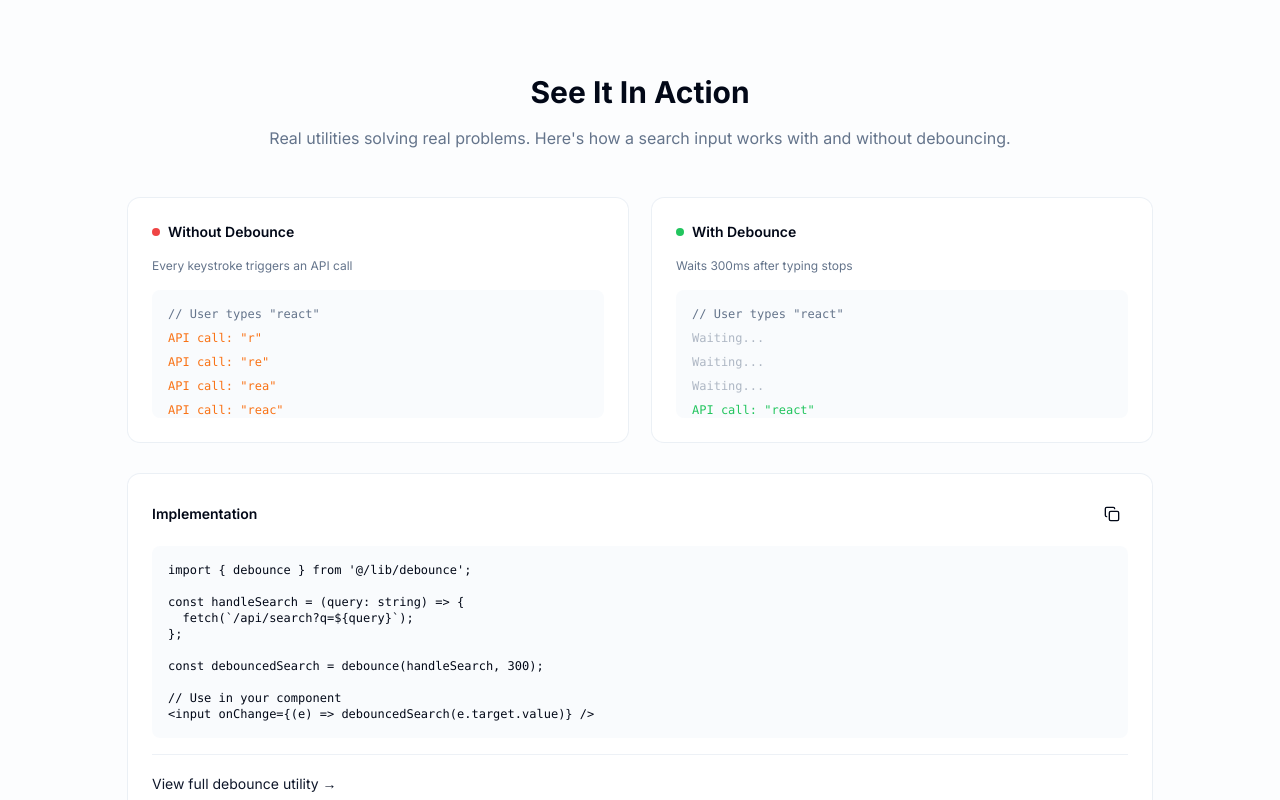
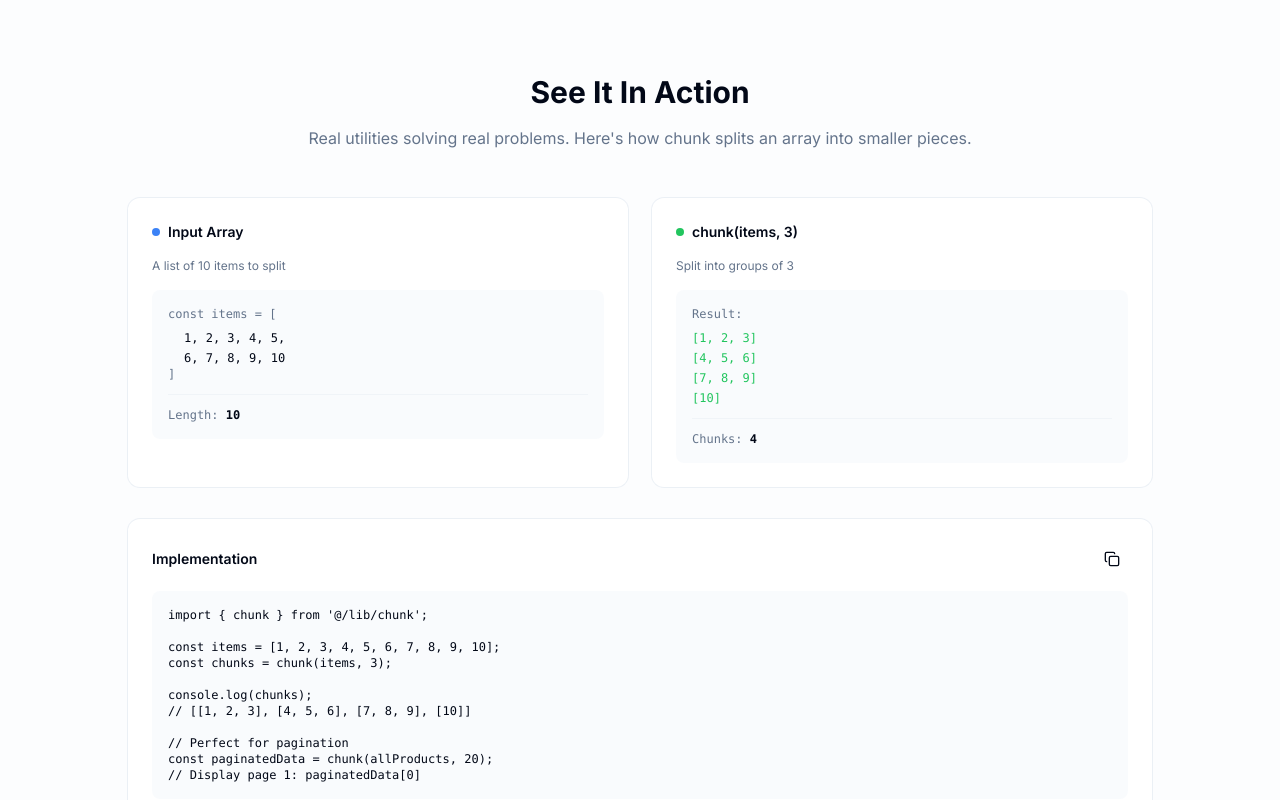
Before and after one commit to wiesnerbernard/fragmen, a Next.js app in the folder apps/web/: page / in a window 1280 px wide. Shown: the part 840-1640 px from the top of the page. Built offline with nearby package versions, Linux system fonts and the light colour scheme.

Commit message:
Replace debounce with chunk in 'See It In Action' section
Uses chunk utility as a clearer visual example - shows input array splitting into groups with immediate, easy-to-understand transformation and practical pagination use case.

```diff
--- a/apps/web/app/page.tsx
+++ b/apps/web/app/page.tsx
@@ -78,46 +78,52 @@ export default function HomePage() {
           <div className="mx-auto max-w-5xl">
             <h2 className="text-3xl font-bold mb-4 text-center">See It In Action</h2>
             <p className="text-center text-muted-foreground mb-12">
-              Real utilities solving real problems. Here&apos;s how a search input works with and without debouncing.
+              Real utilities solving real problems. Here&apos;s how chunk splits an array into smaller pieces.
             </p>
 
             <div className="grid md:grid-cols-2 gap-6">
-              {/* Without Debounce */}
+              {/* Input */}
               <div className="rounded-xl bg-background p-6 ring-1 ring-border/60">
                 <div className="flex items-center gap-2 mb-4">
-                  <div className="h-2 w-2 rounded-full bg-red-500"></div>
-                  <h3 className="font-semibold text-sm">Without Debounce</h3>
+                  <div className="h-2 w-2 rounded-full bg-blue-500"></div>
+                  <h3 className="font-semibold text-sm">Input Array</h3>
                 </div>
                 <p className="text-xs text-muted-foreground mb-4">
-                  Every keystroke triggers an API call
+                  A list of 10 items to split
                 </p>
-                <div className="rounded-lg bg-secondary/40 p-4 font-mono text-xs space-y-2 h-32 overflow-y-auto">
-                  <div className="text-muted-foreground">// User types "react"</div>
-                  <div className="text-orange-500">API call: "r"</div>
-                  <div className="text-orange-500">API call: "re"</div>
-                  <div className="text-orange-500">API call: "rea"</div>
-                  <div className="text-orange-500">API call: "reac"</div>
-                  <div className="text-orange-500">API call: "react"</div>
-                  <div className="text-red-500 mt-2 font-semibold">5 API calls made</div>
+                <div className="rounded-lg bg-secondary/40 p-4 font-mono text-xs">
+                  <div className="text-muted-foreground mb-2">const items = [</div>
+                  <div className="pl-4 space-y-1">
+                    <div className="text-foreground">1, 2, 3, 4, 5,</div>
+                    <div className="text-foreground">6, 7, 8, 9, 10</div>
+                  </div>
+                  <div className="text-muted-foreground">]</div>
+                  <div className="mt-3 pt-3 border-t border-border/40 text-muted-foreground">
+                    Length: <span className="text-foreground font-semibold">10</span>
+                  </div>
                 </div>
               </div>
 
-              {/* With Debounce */}
+              {/* Output */}
               <div className="rounded-xl bg-background p-6 ring-1 ring-border/60">
                 <div className="flex items-center gap-2 mb-4">
                   <div className="h-2 w-2 rounded-full bg-green-500"></div>
-                  <h3 className="font-semibold text-sm">With Debounce</h3>
+                  <h3 className="font-semibold text-sm">chunk(items, 3)</h3>
                 </div>
                 <p className="text-xs text-muted-foreground mb-4">
-                  Waits 300ms after typing stops
+                  Split into groups of 3
                 </p>
-                <div className="rounded-lg bg-secondary/40 p-4 font-mono text-xs space-y-2 h-32 overflow-y-auto">
-                  <div className="text-muted-foreground">// User types "react"</div>
-                  <div className="text-muted-foreground/50">Waiting...</div>
-                  <div className="text-muted-foreground/50">Waiting...</div>
-                  <div className="text-muted-foreground/50">Waiting...</div>
-                  <div className="text-green-500">API call: "react"</div>
-                  <div className="text-green-500 mt-2 font-semibold">1 API call made</div>
+                <div className="rounded-lg bg-secondary/40 p-4 font-mono text-xs">
+                  <div className="text-muted-foreground mb-2">Result:</div>
+                  <div className="space-y-1">
+                    <div className="text-green-500">[1, 2, 3]</div>
+                    <div className="text-green-500">[4, 5, 6]</div>
+                    <div className="text-green-500">[7, 8, 9]</div>
+                    <div className="text-green-500">[10]</div>
+                  </div>
+                  <div className="mt-3 pt-3 border-t border-border/40 text-muted-foreground">
+                    Chunks: <span className="text-foreground font-semibold">4</span>
+                  </div>
                 </div>
               </div>
             </div>
@@ -126,35 +132,37 @@ export default function HomePage() {
             <div className="mt-8 rounded-xl bg-background p-6 ring-1 ring-border/60">
               <div className="flex items-center justify-between mb-4">
                 <h3 className="font-semibold text-sm">Implementation</h3>
-                <CopyButton text={`import { debounce } from '@/lib/debounce';
+                <CopyButton text={`import { chunk } from '@/lib/chunk';
 
-const handleSearch = (query: string) => {
-  fetch(\`/api/search?q=\${query}\`);
-};
+const items = [1, 2, 3, 4, 5, 6, 7, 8, 9, 10];
+const chunks = chunk(items, 3);
 
-const debouncedSearch = debounce(handleSearch, 300);
+console.log(chunks);
+// [[1, 2, 3], [4, 5, 6], [7, 8, 9], [10]]
 
-// Use in your component
-<input onChange={(e) => debouncedSearch(e.target.value)} />`} />
+// Perfect for pagination
+const paginatedData = chunk(allProducts, 20);
+// Display page 1: paginatedData[0]`} />
               </div>
               <pre className="rounded-lg bg-secondary/40 p-4 overflow-x-auto text-xs">
-                <code>{`import { debounce } from '@/lib/debounce';
+                <code>{`import { chunk } from '@/lib/chunk';
 
-const handleSearch = (query: string) => {
-  fetch(\`/api/search?q=\${query}\`);
-};
+const items = [1, 2, 3, 4, 5, 6, 7, 8, 9, 10];
+const chunks = chunk(items, 3);
 
-const debouncedSearch = debounce(handleSearch, 300);
+console.log(chunks);
+// [[1, 2, 3], [4, 5, 6], [7, 8, 9], [10]]
 
-// Use in your component
-<input onChange={(e) => debouncedSearch(e.target.value)} />`}</code>
+// Perfect for pagination
+const paginatedData = chunk(allProducts, 20);
+// Display page 1: paginatedData[0]`}</code>
               </pre>
               <div className="mt-4 pt-4 border-t border-border/60">
                 <Link
-                  href="/utilities/function/debounce"
+                  href="/utilities/array/chunk"
                   className="text-sm text-primary hover:underline"
                 >
-                  View full debounce utility →
+                  View full chunk utility →
                 </Link>
               </div>
             </div>
```
